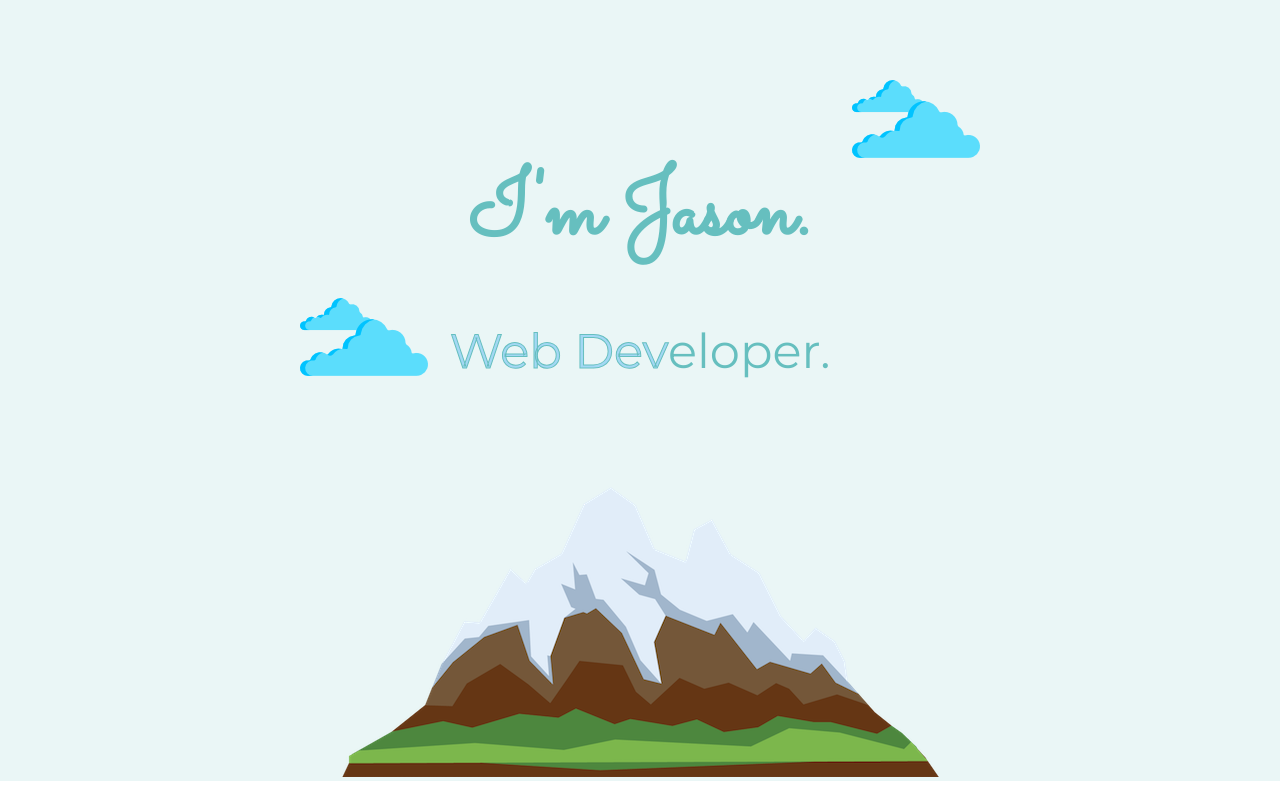
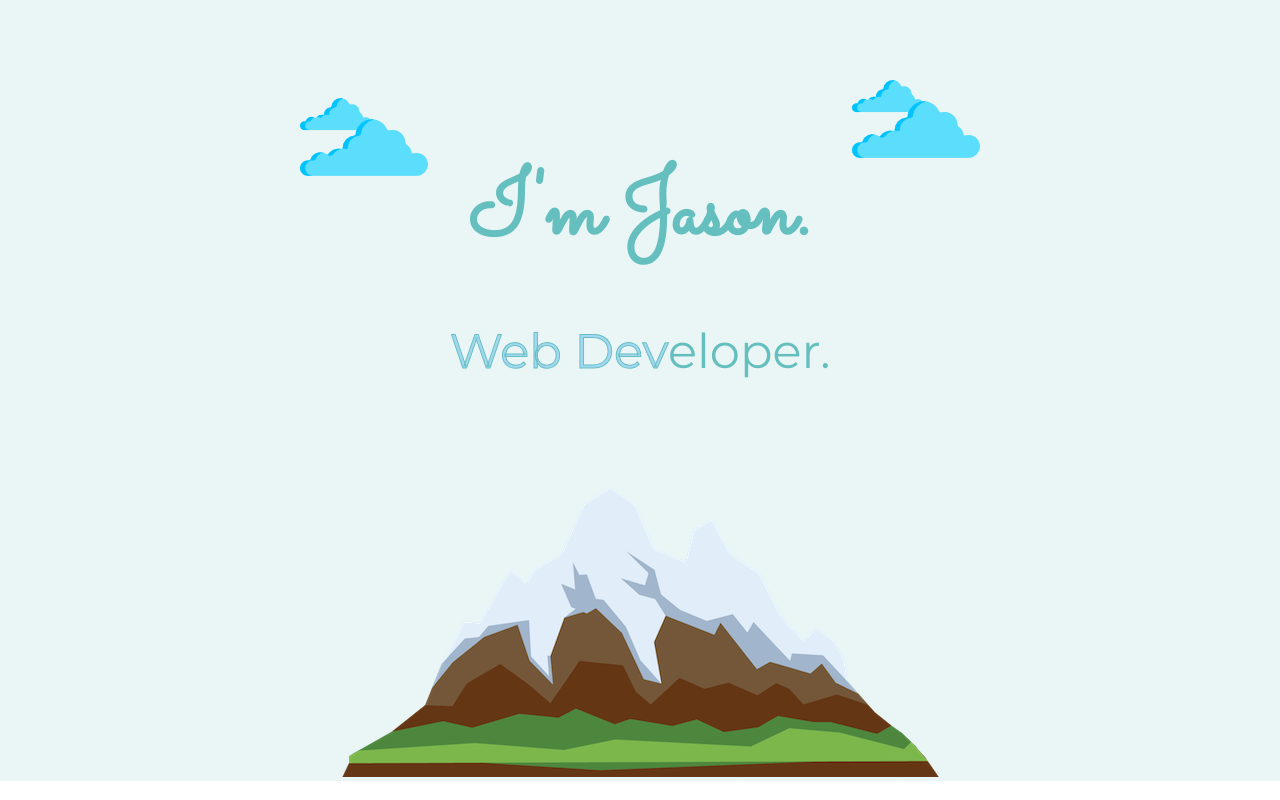
Before and after one commit to JasonAbba/Simple-Portfolio-Website, a plain HTML site: page index.html in a window 1280 px wide. Shown: the top 800 px of the page. Drawn offline with Linux system fonts and the light colour scheme; a web font is replaced by a local one.

Commit message:
Update style.css

```diff
--- a/css/style.css
+++ b/css/style.css
@@ -53,7 +53,7 @@ hr{
 .bottom-cloud{
     position: absolute;
     left: 300px;
-    bottom: 380px;
+    bottom: 580px;
 }
 .mountain{
     max-width: 100%;
```
